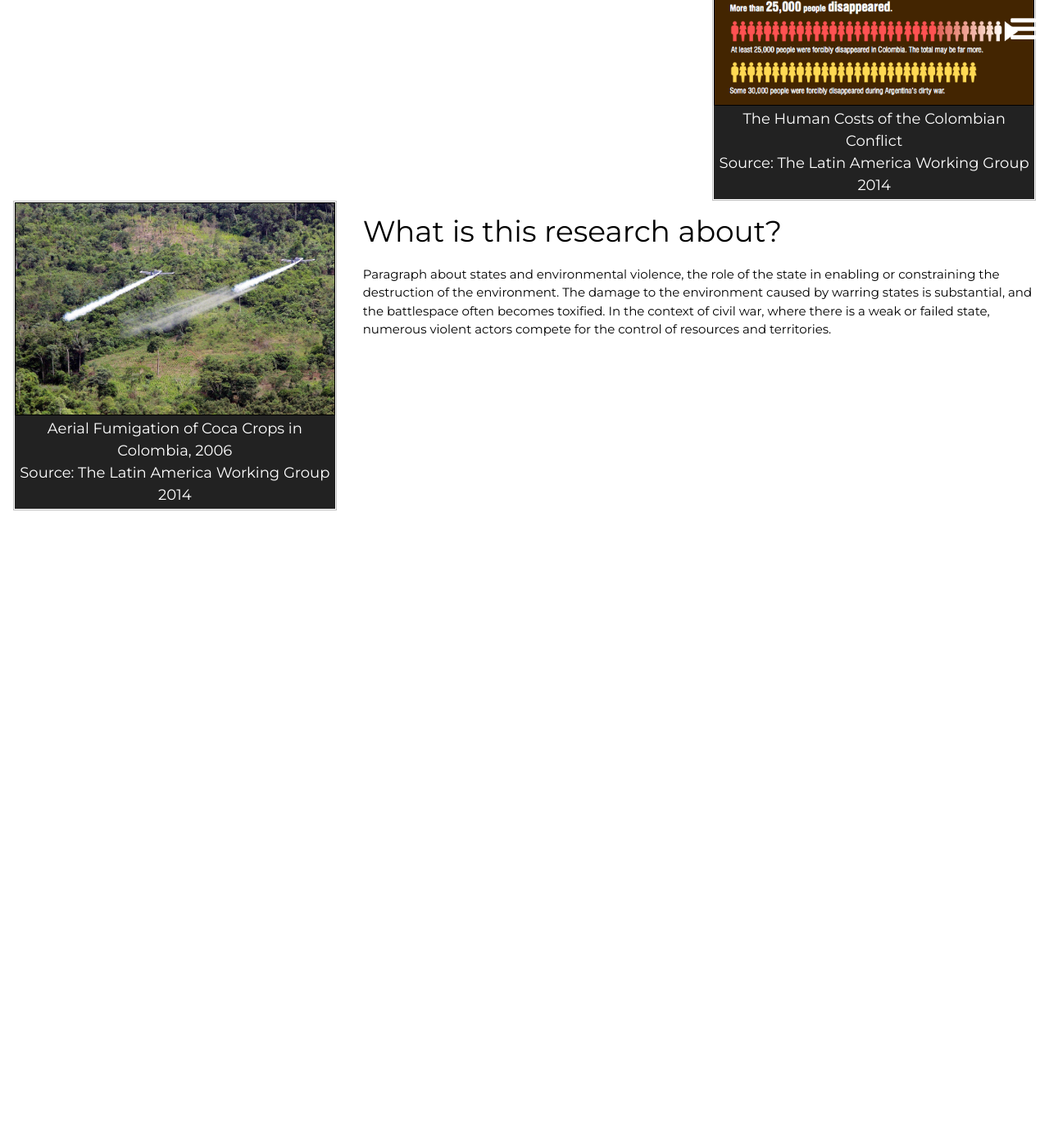
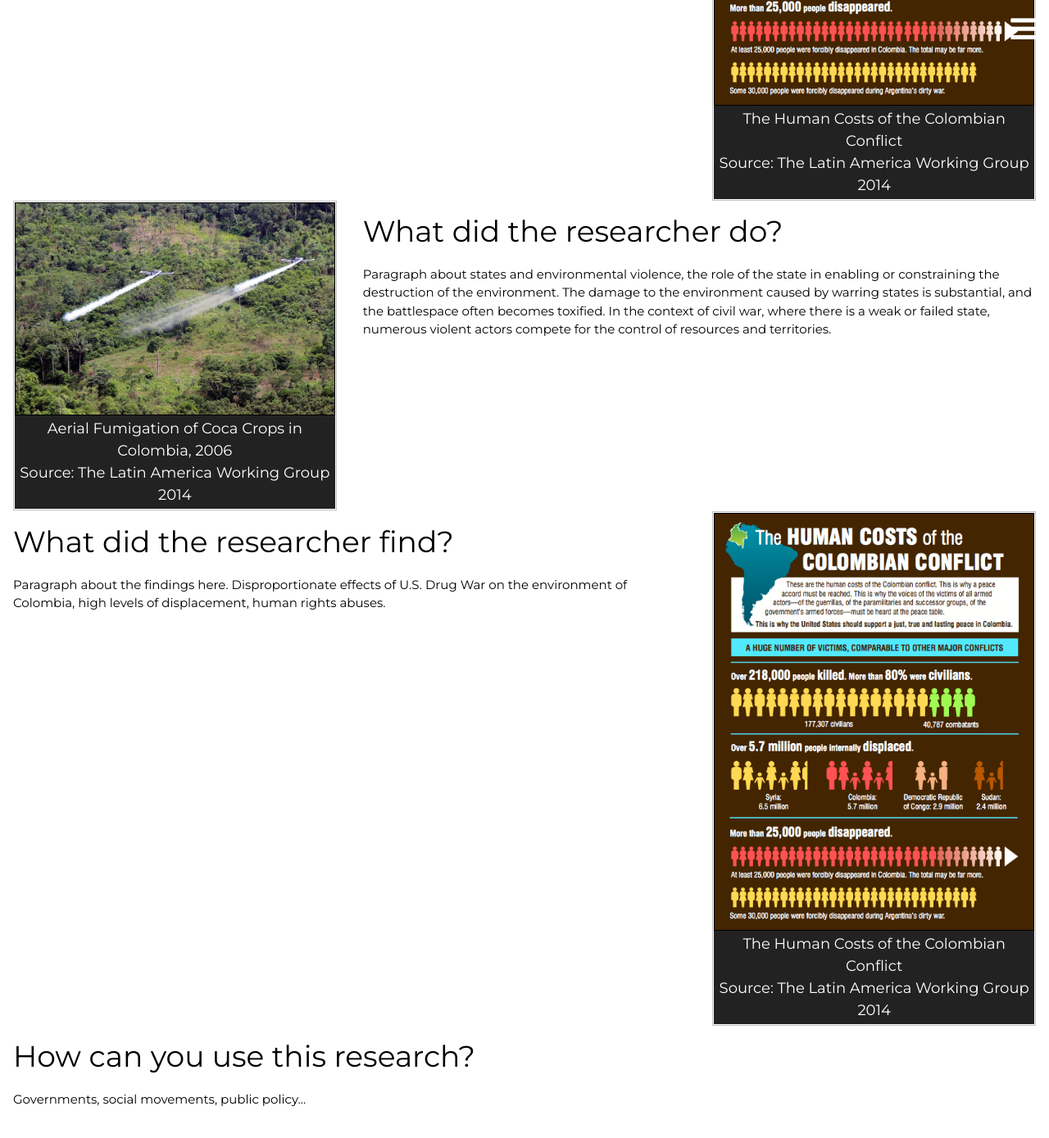
Before and after one commit to resilience1/resilience1.github.io, a Jekyll site: the page built from research/colombia.html, in a window 1280 px wide and 1400 px high, scrolled down 940 px. Shown: the top 1389 px of the window at 82% size. Built offline with Jekyll 4.4.1, drawn with Linux system fonts in a browser that asks for light colours; nearby versions of some CDN libraries; before the commit the page ends 1606 px from its top, so only the background shows below that.

Commit message:
Update colombia.html

```diff
--- a/research/colombia.html
+++ b/research/colombia.html
@@ -101,7 +101,7 @@ title: War on Drugs | Michael Lengefeld
 			</figure>
 		</div>
 		<div class="w3-twothird w3-container">
-			<h1>What is this research about?</h1>
+			<h1>What did the researcher do?</h1>
 				<p>Paragraph about states and environmental violence, the role of the state in enabling or constraining the
 					destruction of the environment. The damage to the environment caused by
 					warring states is substantial, and the battlespace often becomes toxified.
@@ -110,5 +110,31 @@ title: War on Drugs | Michael Lengefeld
 				</p>
 		</div>
 	</div>
+
+	<div class="w3-row">
+		<div class="w3-twothird w3-container">
+			<h1>What did the researcher find?</h1>
+				<p>Paragraph about the findings here. Disproportionate effects of U.S. Drug War
+					on the environment of Colombia, high levels of displacement,
+					human rights abuses.
+				</p>
+		</div>
+		<div class="w3-third w3-container">
+			<figure class="item">
+			<img src="/img/Human_cost_colombia.jpg" alt="Human Cost of the Colombian Conflict"
+			     style="width:100%; height: 100%; border:1px solid black">
+				<figcaption class="caption">The Human Costs of the Colombian Conflict<br>
+					Source: The Latin America Working Group 2014
+				</figcaption>
+			</figure>
+		</div>
+	</div>
+	<div class="w3-row">
+		<div class="w3-container">
+			<h1>How can you use this research?</h1>
+			<p>Governments, social movements, public policy...
+			</p>
+		</div>
+	</div>
 </body>
 </html>
```
